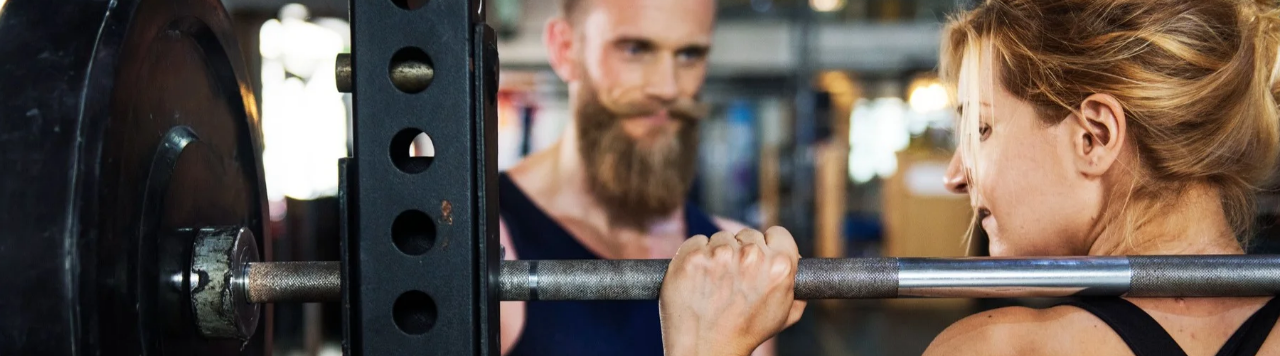
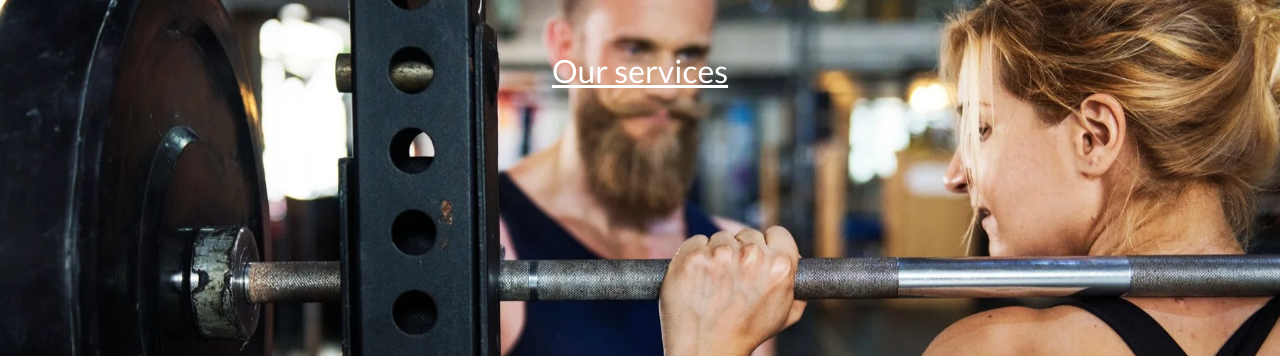
Before and after one commit to DavidFB94/pro-fit-pt, a Django app: template services/templates/services/services.html in a window 1280 px wide. Shown: the part 64-420 px from the top of the page. Run offline with Django 4.2, Linux system fonts and the light colour scheme; the template is opened without the code that fills it, so the values that code supplies are empty; some libraries are stand-ins or nearby versions.

Commit message:
Add page heading to services

```diff
--- a/services/templates/services/services.html
+++ b/services/templates/services/services.html
@@ -11,8 +11,11 @@
 
 {% block content %}
 <div class="container">
-    <div class="row">
+    <div class="row text-center">
         <div class="col-12">
+            <h2 class="text-white mt-3 text-decoration-underline">Our services</h2>
+        </div>
+    </div>
     <div class="row justify-content-center">
         <div class="col col-lg-8">
             {% for service, pricing_tier in services_with_pricing %}
@@ -46,6 +49,6 @@
             </div>
             {% endfor %}
         </div>
-        </div>
     </div>
-    {% endblock %}
+</div>
+{% endblock %}
```
